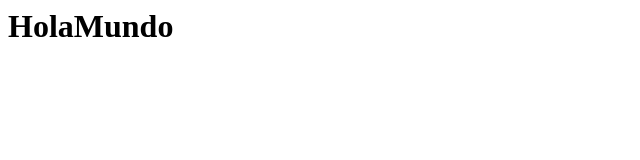
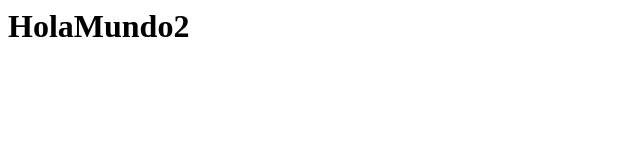
Before and after one commit to samucnz21/HolaMundo, a plain HTML site: page index.html in a window 1280 px wide. Shown: the full height of the page, 0-640 px from the left. Drawn offline with Linux system fonts and the light colour scheme.

Commit message:
holamundo2

```diff
--- a/index.html
+++ b/index.html
@@ -3,6 +3,6 @@
 
   </head>
   <body>
-    <h1>HolaMundo</h1>
+    <h1>HolaMundo2</h1>
   </body>
 </html>
```
